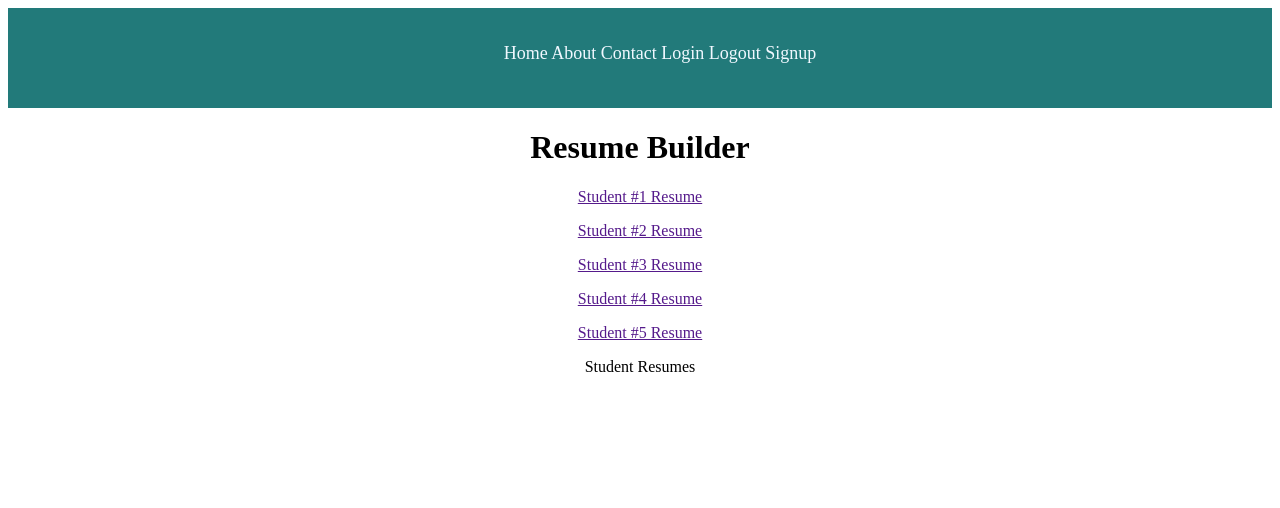
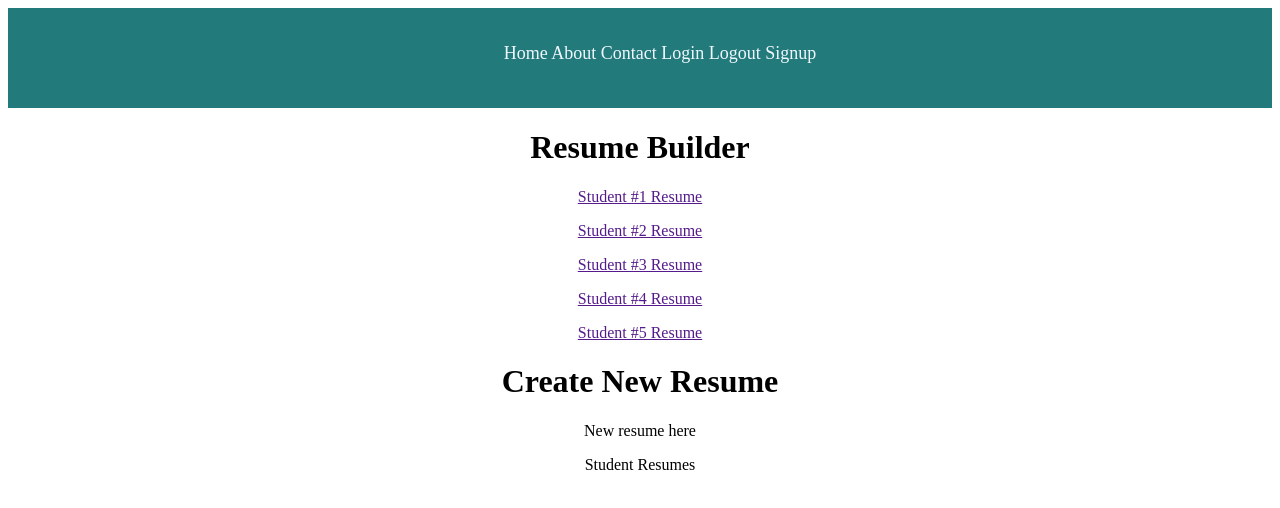
Before and after one commit to jonhoa/resume-frontend, a React (Vite) app: page / in a window 1280 px wide. Shown: the top 508 px of the page. Built offline with nearby package versions, Linux system fonts and the light colour scheme.

Commit message:
productsnew

```diff
--- a/src/ProductsNew.jsx
+++ b/src/ProductsNew.jsx
@@ -1 +1,8 @@
-export function ProductsNew() { }
+export function ProductsNew() {
+  return (
+    <div>
+      <h1>Create New Resume</h1>
+      <p>New resume here</p>
+    </div>
+  );
+}
```
